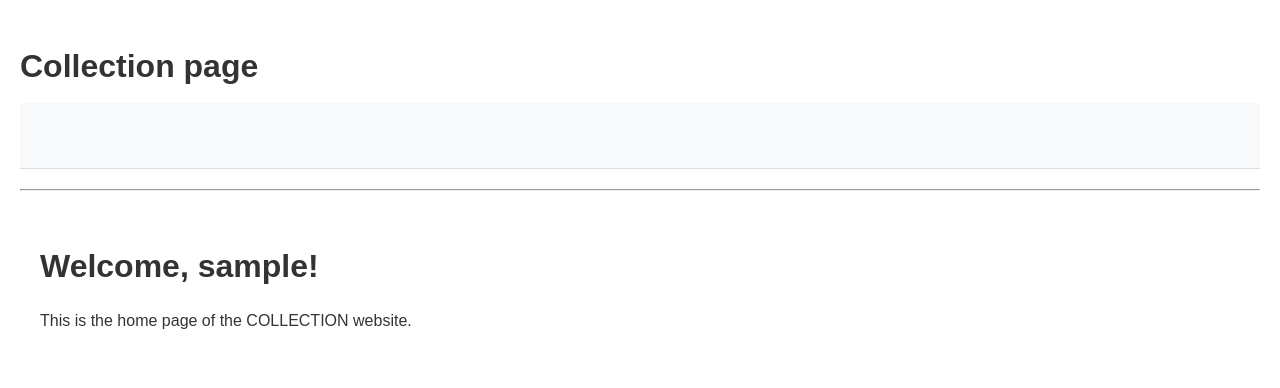
After one commit to Maliketh-blackblade/inlamning_1, a Flask app: template templates/home.html in a window 1280 px wide. The commit adds this page. Shown: the top 388 px of the page. Run offline with Flask 3, Linux system fonts and the light colour scheme; the template is opened without the code that fills it: most values are stand-ins (such as "Sample title", 1, 10 or a date in 2020).

Commit message:
Error sida/ ändringar

```diff
--- a/app.py
+++ b/app.py
@@ -1,9 +1,14 @@
 from flask import Flask, render_template, request, session, flash
 import mysql.connector
 from mysql.connector import Error
+import os
+import logging
+from logging.handlers import RotatingFileHandler
+import random as rand
 
 app = Flask(__name__)
-app.secret_key = 'secret_key'  # TODO: Ändra detta till en slumpmässig hemlig nyckel
+app.secret_key = str(rand.randint(1, 1000))
+# 'secret_key'  # TODO: Ändra detta till en slumpmässig hemlig nyckel
 
 # Databaskonfiguration
 DB_CONFIG = {
@@ -21,6 +26,62 @@ def get_db_connection():
     except Error as e:
         print(f"Fel vid anslutning till MySQL: {e}")
         return None
+
+def set_up_logging():
+    """Set up logging for the application."""
+    if not os.path.exists('logs'):
+        os.mkdir('logs')
+
+    # Create a rotating file handler for logging, keeps the 10 most recent logs
+    # removing the oldest when the log file exceeds 10KB
+    file_handler = RotatingFileHandler('logs/app.log', maxBytes=10240, backupCount=10)
+
+    # sets up the log format (how the log messages will appear in the log file)
+    file_handler.setFormatter(logging.Formatter(
+    '%(asctime)s %(levelname)s: %(message)s [in %(pathname)s:%(lineno)d]'))
+
+    # Set the logging level to INFO
+    file_handler.setLevel(logging.INFO)
+
+    # Add the handler to the app logger
+    app.logger.addHandler(file_handler)
+
+    # Set the overall logging level for the app
+    app.logger.setLevel(logging.INFO)
+
+    # Log that the app has started
+    app.logger.info('Flask Error Handling Demo startup')
+
+
+@app.route('/trigger-500')
+def trigger_500():
+    """Route that intentionally triggers a 500 error by dividing by zero"""
+    app.logger.warning('Someone accessed the /trigger-500 route')
+    # This will cause a ZeroDivisionError and trigger our 500 error handler
+    result = 1 / 0
+    return f"This should never be reached: {result}"
+
+# Error handlers
+@app.errorhandler(404)
+def not_found_error(error):
+    """Custom 404 error handler"""
+    app.logger.warning(f'404 error: {request.url}')
+
+    # it is posible to render a template and return a status code other than 200
+    return render_template('errors/404.html'), 404 # 404 is the status code for not found errors
+
+@app.errorhandler(500)
+def internal_error(error):
+    """Custom 500 error handler"""
+    app.logger.error(f'Internal server error: {error}')
+    return render_template('errors/500.html'), 500 # 500 is the status code for internal server error
+
+@app.errorhandler(Exception)
+def handle_exception(error):
+    """Handle any unhandled exceptions"""
+    app.logger.error(f'Unhandled exception: {error}', exc_info=True)
+    return render_template('errors/500.html'), 500 # 500 is the status code for internal server error
+
 
 @app.route('/')
 def index():
@@ -48,7 +109,8 @@ def login():
                 # Inloggning lyckades - spara användarinfo i session
                 session['user_id'] = user['id']
                 session['username'] = user['username']
-                return f'Inloggning lyckades! Välkommen {user["username"]}!'
+                flash (f'Inloggning lyckades! Välkommen {user["username"]}!')
+                return render_template('home.html', username=user['username'])
             else:
                 # Inloggning misslyckades, skicka http status 401 (Unauthorized)
                 flash('Ogiltigt användarnamn eller lösenord')
@@ -80,4 +142,5 @@ def login():
                 connection.close()
 
 if __name__ == '__main__':
+    set_up_logging()
     app.run(debug=True)
--- /dev/null
+++ b/static/style.css
@@ -0,0 +1,79 @@
+body {
+    font-family: Arial, sans-serif;
+    line-height: 1.6;
+    color: #333;
+    margin: 0;
+    padding: 20px;
+}
+
+nav {
+    background: #f8f9fa;
+    padding: 10px;
+    margin-bottom: 20px;
+    border-bottom: 1px solid #ddd;
+}
+
+nav a {
+    color: #007bff;
+    text-decoration: none;
+    margin-right: 15px;
+}
+
+nav a:hover {
+    text-decoration: underline;
+}
+
+.content {
+    max-width: 800px;
+    background: white;
+    padding: 20px;
+}
+
+.error-image {
+    width: 35%;
+    height: auto;
+    margin: 20px 0;
+}
+
+.note {
+    background-color: rgb(250, 186, 68);
+    padding: 10px;
+    border-radius: 5px;
+}
+
+h1 {
+    color: #333;
+    margin-bottom: 10px;
+}
+
+h2, h3 {
+    color: #555;
+    margin-top: 20px;
+    margin-bottom: 10px;
+}
+
+ul {
+    margin: 10px 0 10px 20px;
+}
+
+li {
+    margin-bottom: 5px;
+}
+
+a {
+    color: #007bff;
+    text-decoration: none;
+}
+
+a:hover {
+    text-decoration: underline;
+}
+
+footer {
+    margin-top: 30px;
+    padding-top: 20px;
+    border-top: 1px solid #ddd;
+    text-align: center;
+    color: #666;
+    font-size: 0.9rem;
+}
--- /dev/null
+++ b/templates/base.html
@@ -0,0 +1,27 @@
+<!DOCTYPE html>
+<html lang="en">
+    <head>
+        <meta charset="UTF-8">
+        <meta name="viewport" content="width=device-width, initial-scale=1.0">
+        <link rel="stylesheet" href="{{ url_for('static', filename='style.css') }}">
+        <link rel="shortcut icon" href="/static/pictures/favicon.ico" type="image/x-icon">
+        <title>COLLECTION</title>
+    </head>
+    <body>
+        <div class="holder">
+            <h1 class="center">Collection page</h1>
+            {% block nav %}
+                <nav>
+                    <ul class="center">
+                        <a href="/" class="button"></a>
+                        <a href="/" class="button"></a>
+                        <a href="/" class="button"></a>
+                    </ul>
+                </nav>
+            <hr>
+            {% endblock %}
+            {% block content %}
+            {% endblock %}
+        </div>
+    </body>
+</html>
--- /dev/null
+++ b/templates/home.html
@@ -0,0 +1,8 @@
+{% extends "base.html" %}
+
+{% block content %}
+    <div class="content">
+        <h1>Welcome, {{ username }}!</h1>
+        <p>This is the home page of the COLLECTION website.</p>
+    </div>
+{% endblock %}
--- a/templates/login.html
+++ b/templates/login.html
@@ -17,6 +17,7 @@
             <input type="password" name="password">
             <br>
             <input type="submit" value="Logga in">
+            <br>
         </form>
     </body>
 </html>
```
Also changed, not shown: templates/errors/404.html (added, +13 -0 lines), templates/errors/500.html (added, +12 -0 lines), static/pictures/panther.png (added), 1 other file.
